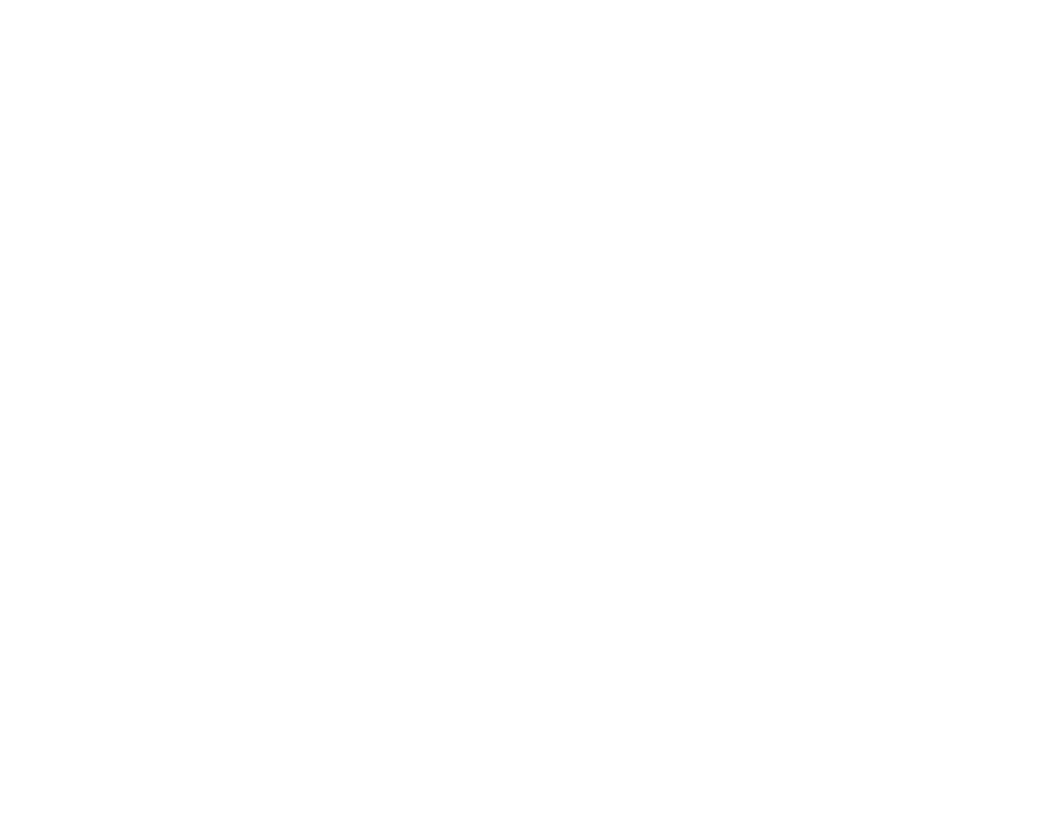
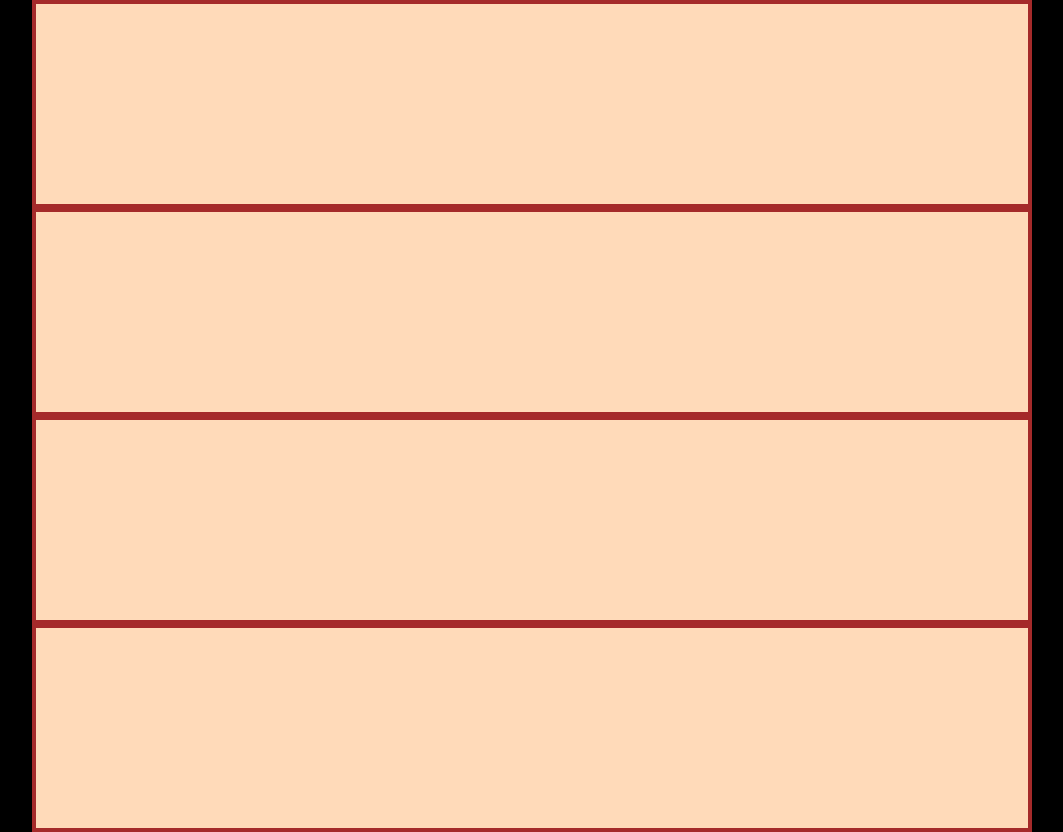
Before and after one commit to gr3yj0rd1/Project-Landing-Page, a plain HTML site: page index.html in a window 1280 px wide. Shown: the whole page, without its empty margins (108-1171 px from the left). Before the commit the page ends 800 px from the top, so only its background shows below. Drawn offline with Linux system fonts and the light colour scheme.

Commit message:
feat: add box layout

```diff
--- a/index.html
+++ b/index.html
@@ -3,9 +3,15 @@
 <head>
     <meta charset="UTF-8">
     <meta name="viewport" content="width=device-width, initial-scale=1.0">
+    <link rel="stylesheet" href="style.css">
     <title>Document</title>
 </head>
 <body>
-
+    <div class="flex-container">
+        <div class="one"></div>
+        <div class="two"></div>
+        <div class="three"></div>
+        <div class="four"></div>
+      </div>
 </body>
 </html>
--- /dev/null
+++ b/style.css
@@ -0,0 +1,10 @@
+body {
+    background-color: black;
+    margin: 0px 140px;
+}
+
+.flex-container div {
+    background: peachpuff;
+    border: 4px solid brown;
+    height: 200px;
+}
```
